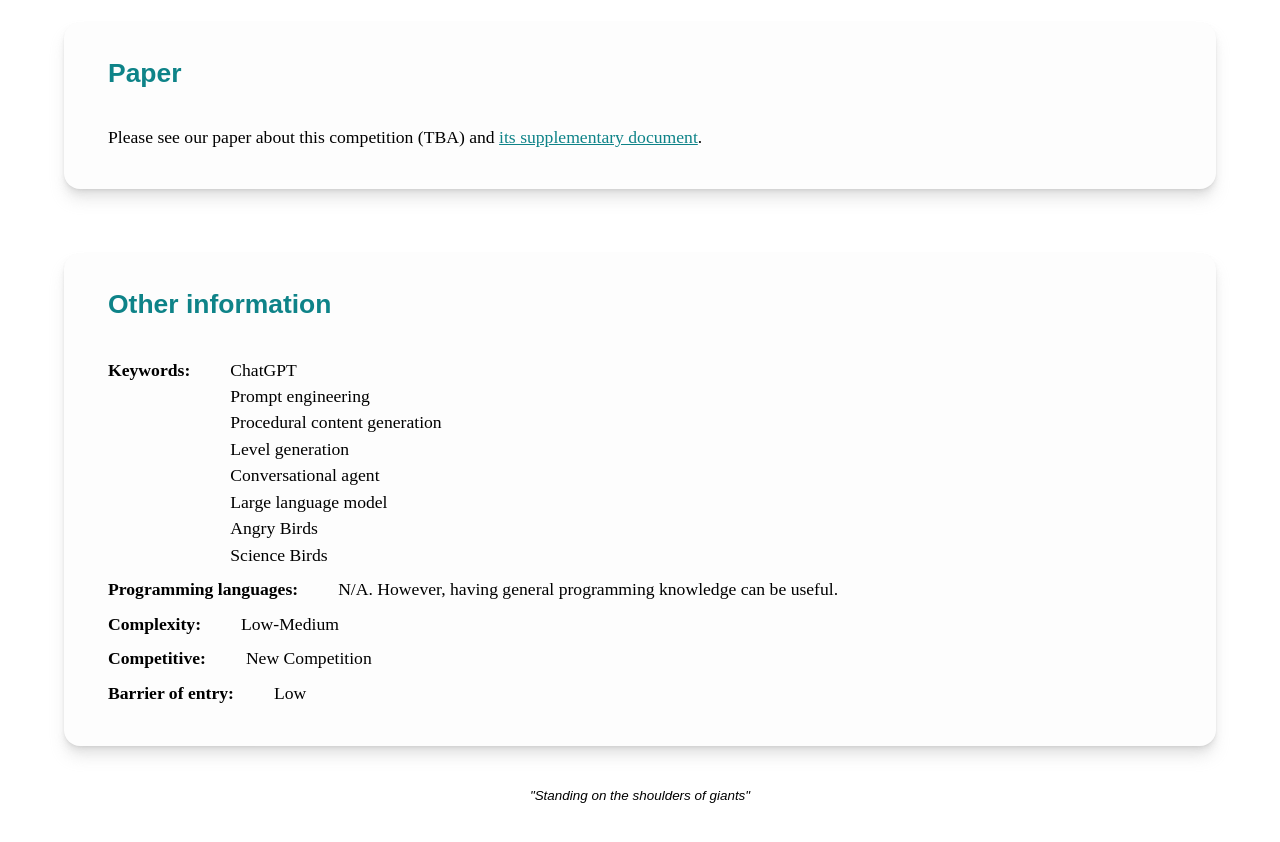
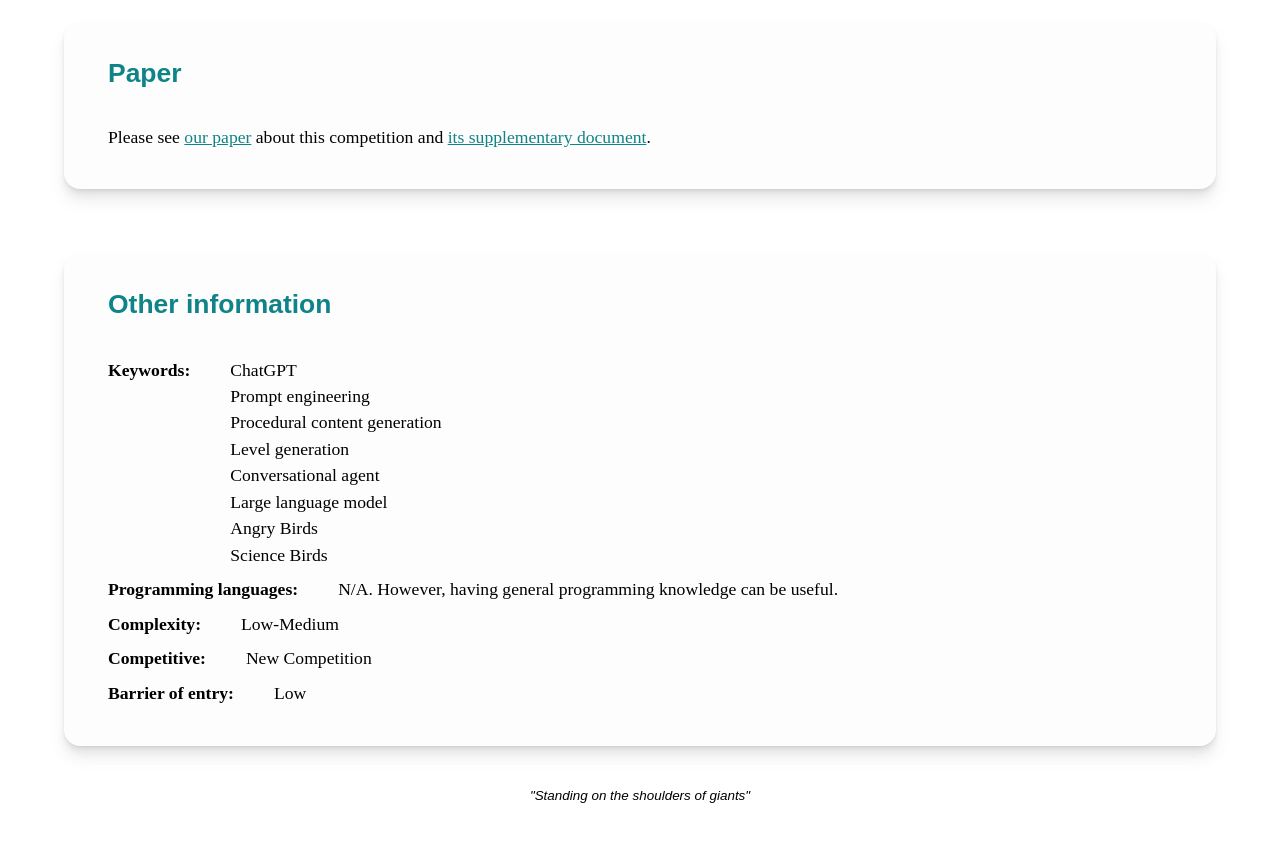
Before and after one commit to chatgpt4pcg/chatgpt4pcg.github.io, a Next.js app: page / in a window 1280 px wide. Shown: the part 2020-2862 px from the top of the page. Built offline with nearby package versions, Linux system fonts and the light colour scheme.

Commit message:
chore: add paper's link

```diff
--- a/components/ui/NavBar/NavBar.tsx
+++ b/components/ui/NavBar/NavBar.tsx
@@ -66,7 +66,7 @@ export default function NavBar() {
 					<Link href='/supplement'>Supplementary Material</Link>
 				</li>
 				<li className={`${styles.navItem} ${styles.special}`}>
-					<a href='https://github.com/chatgpt4pcg/chatgpt4pcg.github.io'>
+					<a target="_blank" href='https://github.com/chatgpt4pcg/chatgpt4pcg.github.io'>
 						GitHub{' '}
 						<ArrowUpRightIcon
 							style={{
--- a/pages/index.tsx
+++ b/pages/index.tsx
@@ -101,8 +101,15 @@ export default function HomePage() {
 				<Section>
 					<SectionHeader id='paper'>Paper</SectionHeader>
 					<Paragraph>
-						Please see our paper about this competition (TBA) and <a href="/files/supplementary_material.pdf">its
-						supplementary document</a>.
+						Please see{' '}
+						<a target='_blank' href='https://arxiv.org/abs/2303.15662'>
+							our paper
+						</a>{' '}
+						about this competition and{' '}
+						<a href='/files/supplementary_material.pdf'>
+							its supplementary document
+						</a>
+						.
 					</Paragraph>
 				</Section>
 				<Section>
--- a/pages/prompt.tsx
+++ b/pages/prompt.tsx
@@ -31,7 +31,8 @@ export default function PromptPage() {
 					</ReactHighlightSyntax>
 					<Paragraph>
 						Please see a modified version and its variants on{' '}
-						<Link href='/supplement'>this page</Link> and check this paper (TBA;{' '}
+						<Link href='/supplement'>this page</Link> and check{' '}
+						<a target="_blank" href='https://arxiv.org/abs/2303.15662'>this paper</a> (
 						<span className='red'>
 							@our paper's reviewers, please do not click the link since it
 							contains author information
--- a/pages/supplement.tsx
+++ b/pages/supplement.tsx
@@ -29,7 +29,8 @@ export default function SupplementaryMaterialPage() {
 				<Section>
 					<SectionHeader id='improved-prompts'>Improved Prompts</SectionHeader>
 					<Paragraph>
-						Please see their performance on our paper. (TBA;{' '}
+						Please see their performance on{' '}
+						<a target="_blank" href='https://arxiv.org/abs/2303.15662'>our paper</a>. (
 						<span className='red'>
 							@our paper's reviewers, please do not click the link since it
 							contains author information
```
